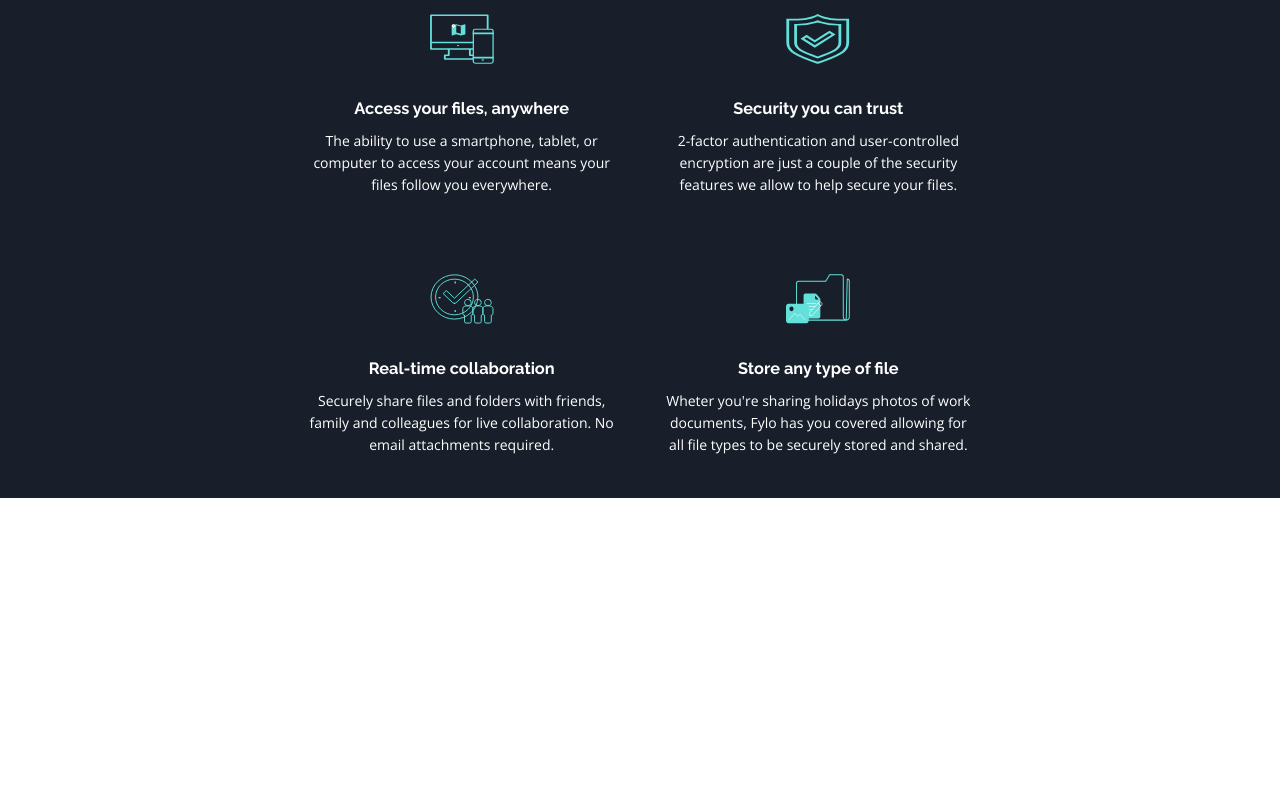
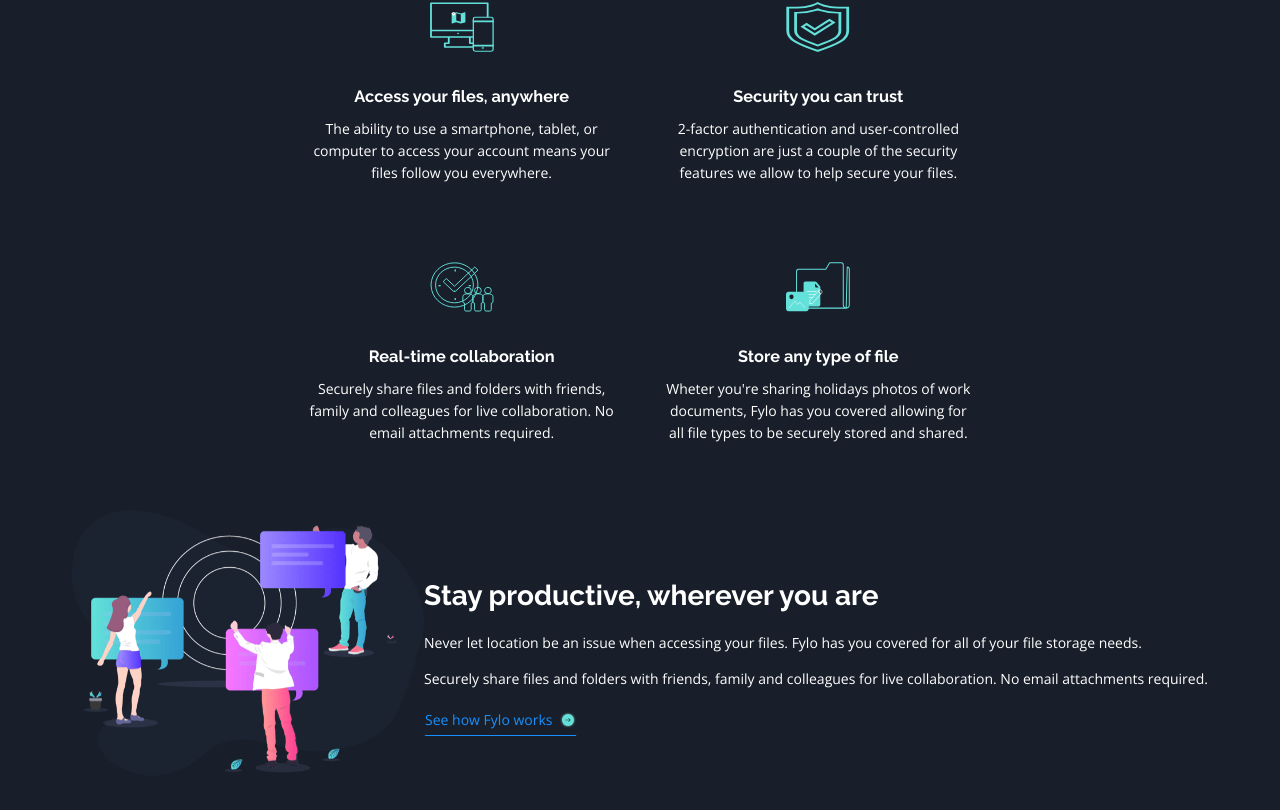
Before and after one commit to muhammadkevinpf/fylo-dark-theme, a React (Create React App) app: page / in a window 1280 px wide. Shown: the part 749-1559 px from the top of the page. Before the commit the page ends 1247 px from the top, so only its background shows below. Built offline with nearby package versions, Linux system fonts and the light colour scheme.

Commit message:
about done

```diff
--- a/src/App.js
+++ b/src/App.js
@@ -4,12 +4,14 @@
 import Navbar from "./components/Navbar";
 import Welcome from "./components/Welcome";
 import Feature from "./components/Feature";
+import About from "./components/About";
 function App() {
   return (
     <div className="App">
       <Navbar />
       <Welcome />
       <Feature />
+      <About />
     </div>
   );
 }
--- a/src/App.scss
+++ b/src/App.scss
@@ -1,5 +1,10 @@
 @import "./assets/css/colors.scss";
 @import "./assets/css/font.scss";
+
+@mixin image-illustration {
+  object-fit: contain;
+  width: 22rem;
+}
 
 * {
   margin: 0;
@@ -47,8 +52,7 @@
     no-repeat bottom;
   background-size: auto 60%;
   img {
-    object-fit: contain;
-    width: 23rem;
+    @include image-illustration;
   }
 
   button {
@@ -92,6 +96,36 @@
   }
 }
 
+.about-section {
+  display: flex;
+  justify-content: center;
+  align-items: center;
+  flex-wrap: wrap;
+  padding: 1.5rem;
+  img {
+    @include image-illustration;
+    padding-bottom: 1.5rem;
+  }
+  h2 {
+    @include raleway700;
+    color: $neutralWhite;
+  }
+  p {
+    @include openSans400;
+  }
+  button {
+    display: flex;
+    align-items: center;
+    border-bottom: 1px solid #1890ff;
+    padding: 0;
+    @include openSans400;
+    img {
+      width: 1rem;
+      padding-bottom: 0;
+    }
+  }
+}
+
 @media (min-width: 800px) {
   .welcome-wrapper {
     width: 40vw;
@@ -115,4 +149,10 @@
       }
     }
   }
+
+  .about-section {
+    h2 {
+      font-size: 2em;
+    }
+  }
 }
--- /dev/null
+++ b/src/components/About.jsx
@@ -0,0 +1,28 @@
+import React from "react";
+import AboutImage from "../assets/images/illustration-stay-productive.png";
+import IconArrow from "../assets/images/icon-arrow.svg";
+import { Button } from "antd";
+function About() {
+  return (
+    <div className="about-section">
+      <img src={AboutImage} alt="stay productive" />
+      <div>
+        <h2>Stay productive, wherever you are</h2>
+        <p>
+          Never let location be an issue when accessing your files. Fylo has you
+          covered for all of your file storage needs.
+        </p>
+        <p>
+          Securely share files and folders with friends, family and colleagues
+          for live collaboration. No email attachments required.
+        </p>
+        <Button type="link">
+          See how Fylo works &nbsp;
+          <img src={IconArrow} alt="arrow" />
+        </Button>
+      </div>
+    </div>
+  );
+}
+
+export default About;
```
